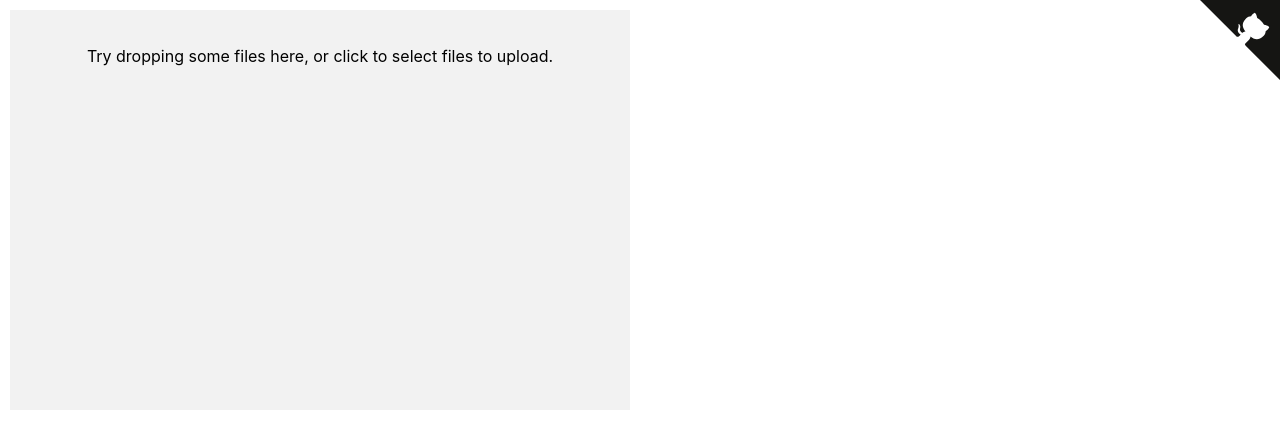
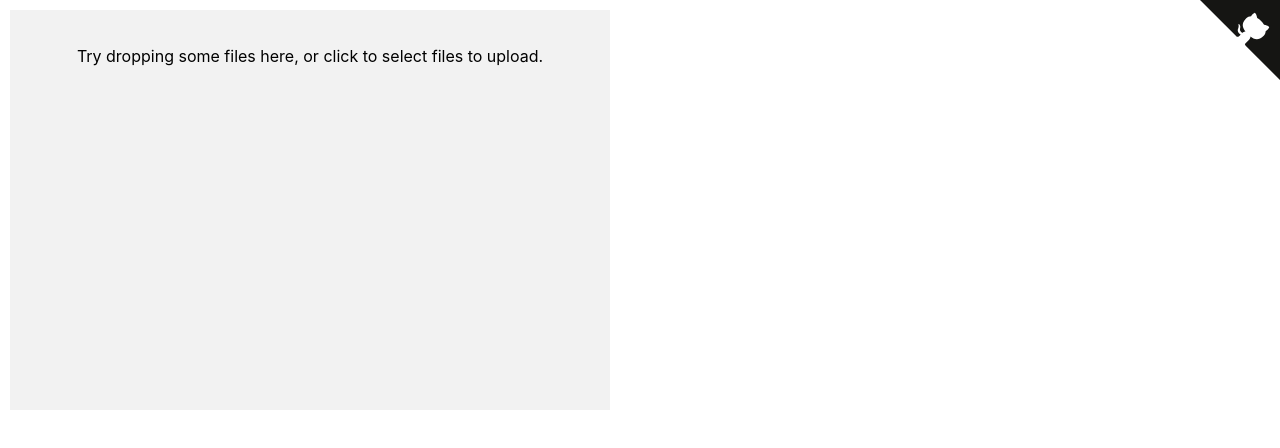
Before and after one commit to thekevinscott/image-labeler, a React app: page example/src/index.html in a window 1280 px wide. Built offline with nearby package versions, Linux system fonts and the light colour scheme.

Commit message:
Update style

```diff
--- a/example/src/index.html
+++ b/example/src/index.html
@@ -48,8 +48,8 @@ body, html {
       flex: 1;
 
       height: 100%;
-      padding-left: 20px;
-        overflow-y: scroll;
+      padding: 0 40px 0 20px;
+      overflow-y: scroll;
     }
 
     ul, li {
```
